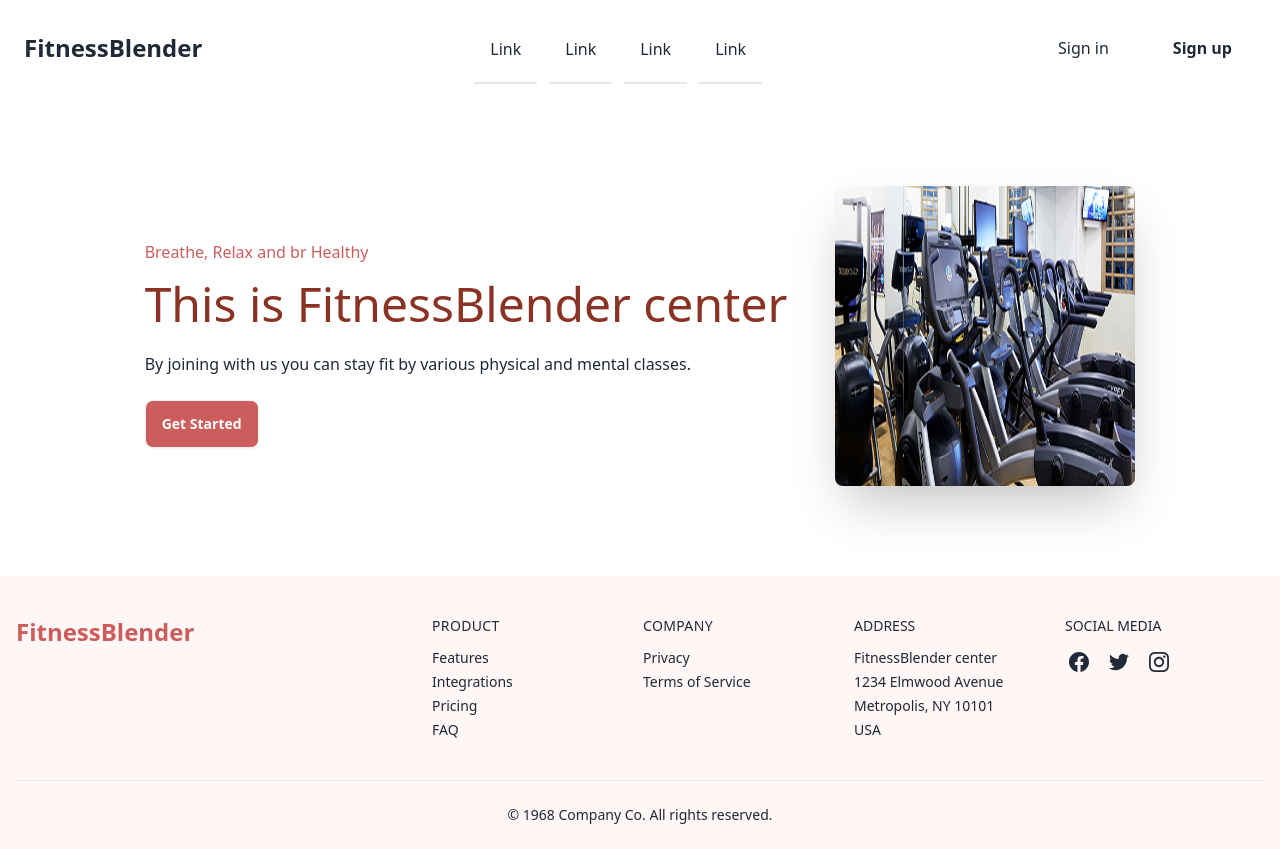
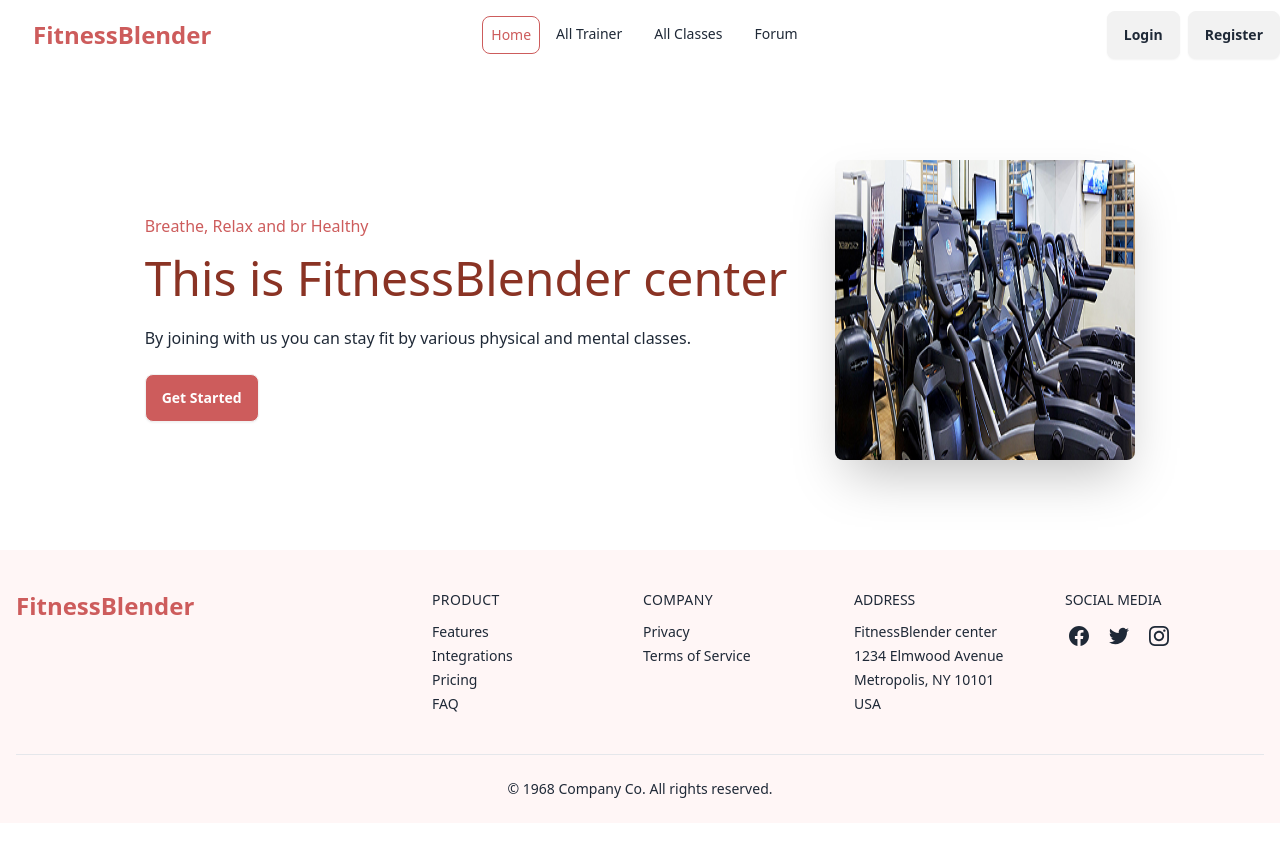
Before and after one commit to TinnyDatta/fitness-blender-client, a React (Vite) app: page / in a window 1280 px wide. After the commit the page ends 823 px from the top, so only its background shows below. Built offline with nearby package versions, Linux system fonts and the light colour scheme; no server answers.

Commit message:
added errorpage and navbar

```diff
--- a/src/Pages/ErrorPage/ErrorPage.jsx
+++ b/src/Pages/ErrorPage/ErrorPage.jsx
@@ -2,10 +2,12 @@ import { Link } from "react-router-dom";
 
 const ErrorPage = () => {
     return (
-        <div className="mt-40 space-y-2 text-center text-2xl font-extrabold">
-            <h2 className="font-bold text-4xl" >404</h2>
+        <div className="bg-[#fff6f6] max-h-screen">
+        <div className="mt-40 space-y-2 text-center text-2xl">
+            <h2 className=" text-8xl  " >404</h2>
             <p className="pb-4">This page is not found</p>
-            <Link to='/' className="border p-1 rounded-lg border-blue-500 text-blue-500">Click here to return Home</Link>
+            <Link to='/' className="border p-1 rounded-lg  text-[#CD5C5C]">Click here to return Home</Link>
+        </div>
         </div>
     );
 };
--- /dev/null
+++ b/src/Routes/PrivateRoute.jsx
@@ -0,0 +1,26 @@
+import { useContext } from "react";
+import { AuthContext } from "../../AuthProvider/AuthProvider";
+import { Navigate, useLocation } from "react-router-dom";
+
+const PrivateRoute = ({children}) => {
+
+const {user, loading} = useContext(AuthContext)
+const location = useLocation();
+
+
+if(loading){
+    return <span className="loading loading-bars loading-lg"></span>
+}
+
+if(!user){
+    return <Navigate to='/login' state={location?.pathname || '/'}></Navigate>
+}
+
+    return (
+        <div>
+            {children}
+        </div>
+    );
+};
+
+export default PrivateRoute;
--- a/src/Shared/Navbar/Navbar.jsx
+++ b/src/Shared/Navbar/Navbar.jsx
@@ -1,39 +1,108 @@
+
+import { Link, NavLink } from "react-router-dom";
+import { AuthContext } from "../../Providers/AuthProvider";
+import { useContext } from "react";
+
+
+
 
 const Navbar = () => {
+ const {user, logout} = useContext(AuthContext)
+
+    const navLinks = <>
+    <li><NavLink to='/' className={({isActive}) => isActive? ' text-[#CD5C5C]  border border-[#CD5C5C] p-2' : ''}>Home</NavLink></li>
+    <li><NavLink className={({isActive}) => isActive? ' border p-2 border-[#CD5C5C] text-[#CD5C5C]' : ''} to='/rooms'>All Trainer</NavLink></li>
+    <li><NavLink className={({isActive}) => isActive? ' border p-2 border-[#CD5C5C] text-[#CD5C5C]' : ''} to='/rooms'>All Classes</NavLink></li>
+    <li><NavLink className={({isActive}) => isActive? ' border p-2 border-[#CD5C5C] text-[#CD5C5C]' : ''} to='/rooms'>Forum</NavLink></li>
+    {
+      user && <>
+      <li><NavLink className={({isActive}) => isActive? ' border p-2 border-[#CD5C5C] text-[#CD5C5C]' : ''} to='/myBookings'>Dashboard</NavLink></li>
+      </>
+    }
+
+    </>
+
     return (
-        <div>
-            <header className="p-4 dark:bg-gray-100 dark:text-gray-800">
-	<div className="container flex justify-between h-16 mx-auto">
-		<a rel="noopener noreferrer" href="#" aria-label="Back to homepage" className="flex items-center p-2">
-			<h2 className="text-2xl font-bold">FitnessBlender</h2>
-		</a>
-		<ul className="items-stretch hidden space-x-3 lg:flex">
-			<li className="flex">
-				<a rel="noopener noreferrer" href="#" className="flex items-center px-4 -mb-1 border-b-2 dark:border- dark:text-violet-600 dark:border-violet-600">Link</a>
-			</li>
-			<li className="flex">
-				<a rel="noopener noreferrer" href="#" className="flex items-center px-4 -mb-1 border-b-2 dark:border-">Link</a>
-			</li>
-			<li className="flex">
-				<a rel="noopener noreferrer" href="#" className="flex items-center px-4 -mb-1 border-b-2 dark:border-">Link</a>
-			</li>
-			<li className="flex">
-				<a rel="noopener noreferrer" href="#" className="flex items-center px-4 -mb-1 border-b-2 dark:border-">Link</a>
-			</li>
-		</ul>
-		<div className="items-center flex-shrink-0 hidden lg:flex">
-			<button className="self-center px-8 py-3 rounded">Sign in</button>
-			<button className="self-center px-8 py-3 font-semibold rounded dark:bg-violet-600 dark:text-gray-50">Sign up</button>
-		</div>
-		<button className="p-4 lg:hidden">
-			<svg xmlns="http://www.w3.org/2000/svg" fill="none" viewBox="0 0 24 24" stroke="currentColor" className="w-6 h-6 dark:text-gray-800">
-				<path strokeLinecap="round" strokeLinejoin="round" strokeWidth="2" d="M4 6h16M4 12h16M4 18h16"></path>
-			</svg>
-		</button>
-	</div>
-</header>
-        </div>
+        <div className="navbar bg-base-100 sm:mx-2">
+  <div className="navbar-start">
+    <div className="dropdown">
+      <div tabIndex={0}  role="button" className="btn btn-ghost lg:hidden ">
+        <svg xmlns="http://www.w3.org/2000/svg" className="h-5 w-5" fill="none" viewBox="0 0 24 24" stroke="currentColor"><path strokeLinecap="round" strokeLinejoin="round" strokeWidth="2" d="M4 6h16M4 12h8m-8 6h16" /></svg>
+      </div>
+      <ul tabIndex={0}  className="menu menu-sm dropdown-content mt-3 z-50 p-2 shadow bg-red-100 rounded-box w-52">
+        {navLinks}
+      </ul>
+    </div>
+    <a  className="btn btn-ghost text-2xl font-bold text-[#CD5C5C] ">FitnessBlender</a>
+
+  </div>
+  <div className="navbar-center hidden lg:flex">
+    <ul className="menu menu-horizontal px-1">
+      {navLinks}
+    </ul>
+  </div>
+
+  <div className="navbar-end">
+  {
+    user?.email?
+    <div className="flex items-center gap-1">
+      <div tabIndex={0} role="button" className="btn btn-ghost btn-circle avatar">
+    <div className="w-10 rounded-full" title={user?.displayName || 'not found'}>
+      <img alt="" src={user?.photoURL || 'https://i.ibb.co/s21kx6n/default-avatar-profile-icon-of-social-media-user-in-clipart-style-vector.jpg'} />
+    </div>
+  </div>
+  <button onClick={logout} className="btn btn-sm btn-ghost">Logout</button>
+      </div>
+:
+<div className="flex flex-row gap-2">
+    <Link to='/login' className="btn" >Login</Link>
+
+    <Link to='/register' className="btn">Register</Link>
+</div>
+  }
+
+  </div>
+</div>
     );
 };
 
 export default Navbar;
+
+// const Navbar = () => {
+//     return (
+//         <div>
+//             <header className="p-4 dark:bg-gray-100 dark:text-gray-800">
+// 	<div className="container flex justify-between h-16 mx-auto">
+// 		<a rel="noopener noreferrer" href="#" aria-label="Back to homepage" className="flex items-center p-2">
+// 			<h2 className="text-2xl font-bold">FitnessBlender</h2>
+// 		</a>
+// 		<ul className="items-stretch hidden space-x-3 lg:flex">
+// 			<li className="flex">
+// 				<a rel="noopener noreferrer" href="#" className="flex items-center px-4 -mb-1 border-b-2 dark:border- dark:text-violet-600 dark:border-violet-600">Link</a>
+// 			</li>
+// 			<li className="flex">
+// 				<a rel="noopener noreferrer" href="#" className="flex items-center px-4 -mb-1 border-b-2 dark:border-">Link</a>
+// 			</li>
+// 			<li className="flex">
+// 				<a rel="noopener noreferrer" href="#" className="flex items-center px-4 -mb-1 border-b-2 dark:border-">Link</a>
+// 			</li>
+// 			<li className="flex">
+// 				<a rel="noopener noreferrer" href="#" className="flex items-center px-4 -mb-1 border-b-2 dark:border-">Link</a>
+// 			</li>
+// 		</ul>
+// 		<div className="items-center flex-shrink-0 hidden lg:flex">
+// 			<button className="self-center px-8 py-3 rounded">Sign in</button>
+// 			<button className="self-center px-8 py-3 font-semibold rounded dark:bg-violet-600 dark:text-gray-50">Sign up</button>
+// 		</div>
+// 		<button className="p-4 lg:hidden">
+// 			<svg xmlns="http://www.w3.org/2000/svg" fill="none" viewBox="0 0 24 24" stroke="currentColor" className="w-6 h-6 dark:text-gray-800">
+// 				<path strokeLinecap="round" strokeLinejoin="round" strokeWidth="2" d="M4 6h16M4 12h16M4 18h16"></path>
+// 			</svg>
+// 		</button>
+// 	</div>
+// </header>
+//         </div>
+//     );
+// };
+
+// export default Navbar;
--- a/src/components/Home/Banner/Banner.jsx
+++ b/src/components/Home/Banner/Banner.jsx
@@ -3,7 +3,7 @@ const Banner = () => {
     return (
       <div className="hero h-[400px] my-10">
   <div className="hero-content  flex-col lg:flex-row-reverse">
-    <img  src="/public/images/fitnessBanner.jpg" className="w-[300px] h-[300px] rounded-lg shadow-2xl" />
+    <img  src="/images/fitnessBanner.jpg" className="w-[300px] h-[300px] rounded-lg shadow-2xl" />
     <div className="mr-8">
       <p className="text-[#CD5C5C] my-4">Breathe, Relax and br Healthy</p>
       <h1 className="text-5xl text-[#8A3324] ">This is FitnessBlender center</h1>
```
